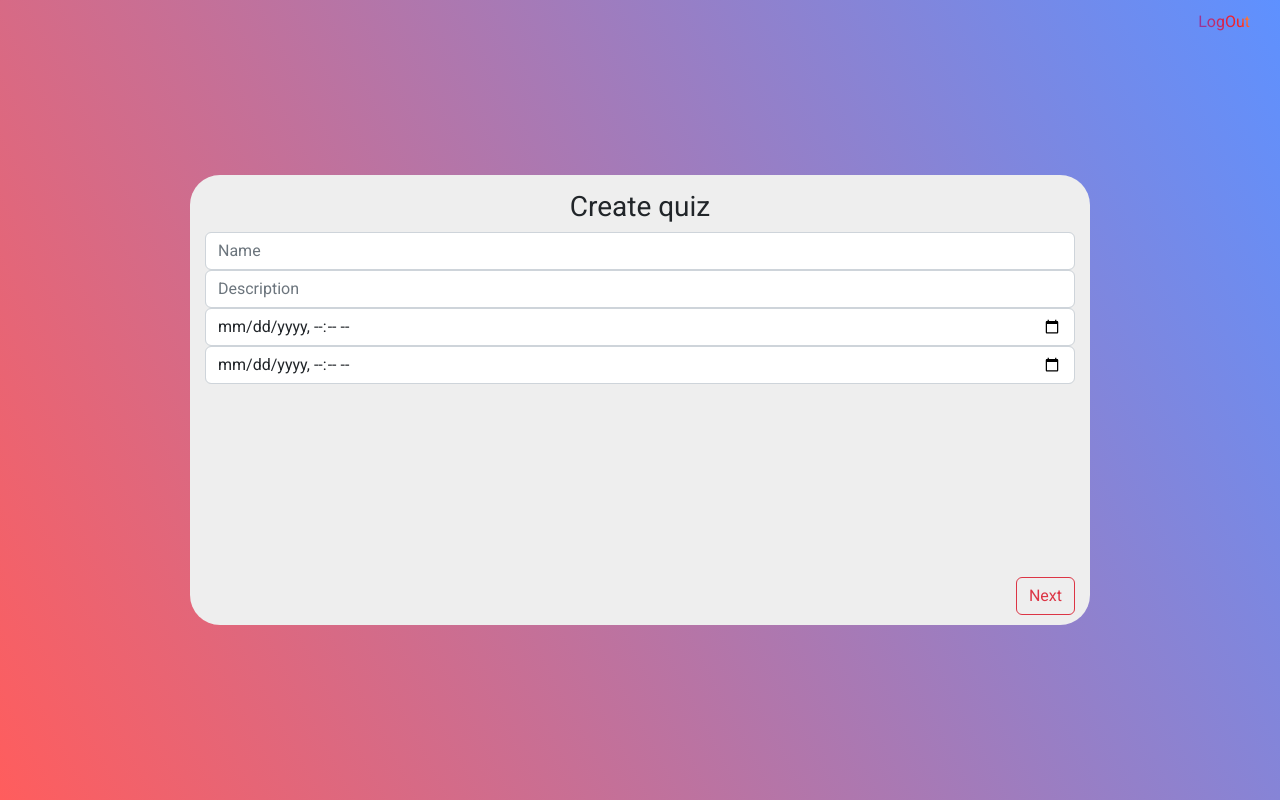
After one commit to TBR-Group-software/quiz-project, a Django app: page /create_quiz in a window 1280 px wide. The commit adds this page. Run offline with Django 4.2, Linux system fonts and the light colour scheme; the visitor is signed in with stand-in values (Sample User, id 1).

Commit message:
pre front/back for create quiz

```diff
--- /dev/null
+++ b/quiz/forms/__init__.py
@@ -0,0 +1,3 @@
+from .create_answer_form import *
+from .create_qiuz_form import *
+from .create_question_form import *
--- /dev/null
+++ b/quiz/forms/create_answer_form.py
@@ -0,0 +1,10 @@
+from django import forms
+
+
+class CreateAnswerForm(forms.Form):
+    name = forms.CharField(
+        label="",
+        widget=forms.TextInput(
+            attrs={"class": "form-control input", "placeholder": "name"}
+        ),
+    )
--- /dev/null
+++ b/quiz/forms/create_qiuz_form.py
@@ -0,0 +1,36 @@
+from django import forms
+
+
+class CreateQuizForm(forms.Form):
+    name = forms.CharField(
+        label="",
+        widget=forms.TextInput(
+            attrs={"class": "form-control input", "placeholder": "name"}
+        ),
+    )
+    description = forms.CharField(
+        label="",
+        widget=forms.TextInput(
+            attrs={"class": "form-control input", "placeholder": "description"}
+        ),
+    )
+    start_date = forms.DateTimeField(
+        label="",
+        widget=forms.DateTimeInput(
+            attrs={
+                "class": "form-control input",
+                "placeholder": "start date",
+                "type": "datetime-local",
+            }
+        ),
+    )
+    end_date = forms.DateTimeField(
+        label="",
+        widget=forms.DateTimeInput(
+            attrs={
+                "class": "form-control input",
+                "placeholder": "end date",
+                "type": "datetime-local",
+            }
+        ),
+    )
--- /dev/null
+++ b/quiz/forms/create_question_form.py
@@ -0,0 +1,10 @@
+from django import forms
+
+
+class CreateQuestionForm(forms.Form):
+    name = forms.CharField(
+        label="",
+        widget=forms.TextInput(
+            attrs={"class": "form-control input", "placeholder": "name"}
+        ),
+    )
--- /dev/null
+++ b/quiz/static/css/create_quiz.css
@@ -0,0 +1,25 @@
+.actions{
+    bottom: 10px;
+    right: 15px;
+}
+
+.actions-left{
+    bottom: 10px;
+    left: 15px;
+}
+
+.actions-center{
+    bottom: 10px;
+    left: 50%;
+    transform: translateX(-50%);
+}
+
+.actions-top-right{
+    top: 15px;
+    right: 15px;
+}
+
+.actions-top-left{
+    top: 15px;
+    left: 15px;
+}
--- /dev/null
+++ b/quiz/static/js/create_quiz.js
@@ -0,0 +1,171 @@
+const DEFAULT_ANSWER_COUNT = 3;
+const MIN_ANSWER_COUNT = 2;
+const MAX_ANSWER_COUNT = 5;
+
+const MAX_QUESTION_COUNT = 10;
+const MIN_QUESTION_COUNT = 2;
+
+function changeScreenToAddQuestion() {
+    const quizScreen = document.querySelector('.quiz');
+    const addQuestionScreen = document.querySelector('.question-answer');
+
+    document.querySelectorAll('.action').forEach(button => button.classList.remove('d-none'));
+
+    quizScreen.classList.add('d-none');
+    addQuestionScreen.classList.remove('d-none');
+
+    showOrHideNextButton();
+    showOrHideBackButton();
+}
+
+function addAnswer() {
+    const answerContainer = document.querySelector('.question-answer:not(.d-none)').querySelector('.answers');
+    const answerElemet = answerContainer.querySelector('.answer');
+    const answerCount = answerContainer.querySelectorAll('.answer').length;
+
+    if (answerCount >= MAX_ANSWER_COUNT) {
+        alert(`You can't add more than ${MAX_ANSWER_COUNT} answers`);
+        return;
+    }
+    const questionCount = document.querySelectorAll('.question-answer').length;
+    let newAnswer = answerElemet.cloneNode(true);
+    newAnswer.querySelector('input').value = '';
+    newAnswer.querySelector('input').name = `question_${questionCount}_answer_${answerCount + 1}`;
+    answerContainer.appendChild(newAnswer);
+
+    showOrHideNextButton();
+    showOrHideBackButton();
+}
+
+function addQuestion() {
+    const questionContainer = document.querySelector('.question-answer');
+    const questionCount = document.querySelectorAll('.question-answer').length;
+    if (questionCount >= MAX_QUESTION_COUNT) {
+        alert(`You can't add more than ${MAX_QUESTION_COUNT} questions`);
+        return;
+    }
+    let newQuestion = questionContainer.cloneNode(true);
+    newQuestion.querySelector('.question').name = `question_name_${questionCount + 1}`;
+
+    var answerIndex = 0;
+    newQuestion.querySelectorAll('.answer').forEach(answer => {
+        answerIndex++;
+        if (answerIndex > DEFAULT_ANSWER_COUNT) {
+            answer.remove()
+        }
+        else {
+            answer.querySelector('input').name = `question_${questionCount + 1}_answer_${answerIndex}`;
+        }
+    });
+    newQuestion.querySelectorAll('input[type="text"]').forEach(input => input.value = '');
+    newQuestion.classList.remove('d-none');
+    hideCurrentQuestion();
+    questionContainer.parentElement.appendChild(newQuestion);
+    showOrHideBackButton();
+    showOrHideNextButton();
+}
+
+function hideCurrentQuestion() {
+    const currentQuestion = document.querySelector('.question-answer:not(.d-none)');
+    currentQuestion.classList.add('d-none');
+}
+
+function createQuiz() {
+    const quizForm = document.getElementById('createQuizForm');
+    quizForm.submit();
+}
+
+function removeAnswer(element) {
+    const answerContainer = element.parentElement.parentElement;
+    const answerCount = answerContainer.querySelectorAll('.answer').length;
+
+    if (answerCount > MIN_ANSWER_COUNT) {
+        element.parentElement.remove();
+        const answerContainer = document.querySelector('.question-answer:not(.d-none)').querySelector('.answers')
+        const answers = answerContainer.querySelectorAll('.answer');
+        answers.forEach((answer, index) => {
+            answer.querySelector('input').name = answer.querySelector('input').name.replace(/answer_\d+/, `answer_${index + 1}`);
+        });
+    }
+    else {
+        alert(`You need at least ${MIN_ANSWER_COUNT} answers`);
+    }
+}
+
+function removeQuestion() {
+    const currentQuestion = document.querySelector('.question-answer:not(.d-none)');
+    const prevQuestion = currentQuestion.previousElementSibling;
+
+    if (prevQuestion == null | !prevQuestion.classList.contains('question-answer')) {
+        alert('You need at least one question');
+        return;
+    }
+    currentQuestion.remove();
+    prevQuestion.classList.remove('d-none');
+
+    showOrHideNextButton();
+    showOrHideBackButton();
+}
+
+function backButton() {
+    const currentQuestion = document.querySelector('.question-answer:not(.d-none)');
+    const prevQuestion = currentQuestion.previousElementSibling;
+
+    if (prevQuestion == null || !prevQuestion.classList.contains('question-answer')) {
+        alert('You need at least one question');
+        return;
+    }
+    currentQuestion.classList.add('d-none');
+    prevQuestion.classList.remove('d-none');
+
+    showOrHideNextButton();
+    showOrHideBackButton();
+}
+
+function nextButton() {
+    const currentQuestion = document.querySelector('.question-answer:not(.d-none)');
+    const nextQuestion = currentQuestion.nextElementSibling;
+
+    if (nextQuestion == null || !nextQuestion.classList.contains('question-answer')) {
+        alert('You need at least one question');
+        return;
+    }
+    currentQuestion.classList.add('d-none');
+    nextQuestion.classList.remove('d-none');
+
+    showOrHideNextButton();
+    showOrHideBackButton();
+}
+
+function showOrHideNextButton(){
+    const currentQuestion = document.querySelector('.question-answer:not(.d-none)');
+    const nextQuestion = currentQuestion.nextElementSibling;
+    console.log(nextQuestion);
+    if (nextQuestion==null){ console.log('null');}
+
+    if (nextQuestion == null || !nextQuestion.classList.contains('question-answer')) {
+        document.querySelector('.next-button').classList.add('d-none');
+        console.log('next button hidden');
+    }
+    else {
+        document.querySelector('.next-button').classList.remove('d-none');
+        console.log('back button shown');
+    }
+
+}
+
+function showOrHideBackButton(){
+    const currentQuestion = document.querySelector('.question-answer:not(.d-none)');
+    const prevQuestion = currentQuestion.previousElementSibling;
+
+    if (prevQuestion == null || !prevQuestion.classList.contains('question-answer')) {
+
+        document.querySelector('.back-button').classList.add('d-none');
+        console.log('back button hidden');
+    }
+    else {
+        document.querySelector('.back-button').classList.remove('d-none');
+        console.log('next button shown');
+    }
+
+}
--- a/quiz/templates/base.html
+++ b/quiz/templates/base.html
@@ -26,7 +26,9 @@
         </title>
     </head>
     <body>
-        <a href="{% url 'account:logout' %}" class="position-absolute logout-button">LogOut</a>
+        {% if user.is_authenticated %}
+            <a href="{% url 'account:logout' %}" class="position-absolute logout-button">LogOut</a>
+        {% endif %}
         <script src="https://cdn.jsdelivr.net/npm/bootstrap@5.2.3/dist/js/bootstrap.bundle.min.js"
                 integrity="sha384-kenU1KFdBIe4zVF0s0G1M5b4hcpxyD9F7jL+jjXkk+Q2h455rYXK/7HAuoJl+0I4"
                 crossorigin="anonymous"></script>
--- /dev/null
+++ b/quiz/templates/create_quiz.html
@@ -0,0 +1,126 @@
+{% extends "base.html" %}
+{% load static %}
+{% block title %}
+    Create quiz
+{% endblock title %}
+{% block imports %}
+    <link rel="stylesheet" href="{% static 'css/create_quiz.css' %}">
+    <script src="{% static 'js/create_quiz.js' %}"></script>
+{% endblock imports %}
+{% block content %}
+    <div class="container d-flex align-items-center justify-content-center">
+        <div class="screen position-relative">
+            <h1 class="text-center h3">Create quiz</h1>
+            <form action="" method="post" id="createQuizForm">
+                {% csrf_token %}
+                <div class="quiz">
+                    <input type="text"
+                           name="name"
+                           id="name"
+                           class="form-control"
+                           placeholder="Name">
+                    <input name="description"
+                           id="description"
+                           class="form-control"
+                           placeholder="Description">
+                    <input type="datetime-local"
+                           name="start_date"
+                           id="start_date"
+                           class="form-control"
+                           placeholder="Start date">
+                    <input type="datetime-local"
+                           name="end_date"
+                           id="end_date"
+                           class="form-control"
+                           placeholder="End date">
+                    <div class="actions position-absolute">
+                        <input type="button"
+                               class="btn btn-outline-danger"
+                               value="Next"
+                               onclick="changeScreenToAddQuestion()">
+                    </div>
+                </div>
+                <div class="questions">
+                    <div class="question-answer d-none">
+                        <div class="mb-1">
+                            <span>Question</span>
+                            <input type="text"
+                                   name="question_name_1"
+                                   class="form-control question"
+                                   placeholder="Question">
+                        </div>
+                        <div class="answers mb-5">
+                            <div class="mb-1">
+                                <span>Answers</span>
+                                <input type="button"
+                                       class="btn btn-outline-danger"
+                                       value="+"
+                                       onclick="addAnswer()">
+                            </div>
+                            <div class="answer d-flex mb-2">
+                                <input type="text"
+                                       name="question_1_answer_1"
+                                       class="form-control"
+                                       placeholder="Answer">
+                                <input class="btn btn-outline-danger ms-2"
+                                       type="button"
+                                       onclick="removeAnswer(this)"
+                                       value="X">
+                            </div>
+                            <div class="answer d-flex mb-2">
+                                <input type="text"
+                                       name="question_1_answer_2"
+                                       class="form-control"
+                                       placeholder="Answer">
+                                <input class="btn btn-outline-danger ms-2"
+                                       type="button"
+                                       onclick="removeAnswer(this)"
+                                       value="X">
+                            </div>
+                            <div class="answer d-flex mb-2">
+                                <input type="text"
+                                       name="question_1_answer_3"
+                                       class="form-control"
+                                       placeholder="Answer">
+                                <input class="btn btn-outline-danger ms-2"
+                                       type="button"
+                                       onclick="removeAnswer(this)"
+                                       value="X">
+                            </div>
+                        </div>
+                    </div>
+                </div>
+                <div class="actions-top-right action-create-quiz position-absolute d-none">
+                        <input type="button"
+                               class="btn btn-outline-danger"
+                               value="Create quiz"
+                               onclick="createQuiz()">
+                    </div>
+                    <div class="actions-top-right action next-button position-absolute d-none">
+                        <input type="button"
+                               class="btn btn-outline-danger"
+                               value="Next"
+                               onclick="nextButton()">
+                    </div>
+                    <div class="actions action position-absolute d-none">
+                        <input type="button"
+                               class="btn btn-outline-danger"
+                               value="Add question"
+                               onclick="addQuestion()">
+                    </div>
+                    <div class="actions-left action position-absolute d-none">
+                        <input type="button"
+                               class="btn btn-outline-danger"
+                               value="Delete question"
+                               onclick="removeQuestion()">
+                    </div>
+                    <div class="actions-top-left action back-button position-absolute d-none">
+                        <input type="button"
+                               class="btn btn-outline-danger"
+                               value="Back"
+                               onclick="backButton()">
+                    </div>
+            </form>
+        </div>
+    </div>
+{% endblock content %}
--- a/quiz/templates/quiz.html
+++ b/quiz/templates/quiz.html
@@ -23,7 +23,7 @@
                              aria-valuemax="100"></div>
                     </div>
                 </div>
-                <div class="back-button-container d-none ">
+                <div class="back-button-container d-none">
                     <input type="button"
                            class="btn btn-outline-danger float-end position-absolute"
                            value="Back"
--- a/quiz/urls.py
+++ b/quiz/urls.py
@@ -1,9 +1,10 @@
 from django.urls import path
 
-from quiz.views import IndexView, QuizView, set_user_answer_view
+from quiz.views import CreateQuizView, IndexView, QuizView, set_user_answer_view
 
 urlpatterns = [
     path("quiz/<slug:slug>", QuizView.as_view(), name="quiz"),
     path("set_user_answer", set_user_answer_view, name="set_user_answer"),
+    path("create_quiz", CreateQuizView.as_view(), name="create_quiz"),
     path("", IndexView.as_view(), name="index"),
 ]
--- a/quiz/views/__init__.py
+++ b/quiz/views/__init__.py
@@ -1,3 +1,4 @@
+from .create_quiz_view import *
 from .index_view import *
 from .quiz_view import *
 from .set_user_answer_view import *
--- /dev/null
+++ b/quiz/views/create_quiz_view.py
@@ -0,0 +1,30 @@
+from django.contrib.auth.mixins import LoginRequiredMixin
+from django.http import (
+    HttpRequest,
+    HttpResponse,
+    HttpResponsePermanentRedirect,
+    HttpResponseRedirect,
+)
+from django.shortcuts import redirect, render
+from django.views import View
+
+from quiz.forms import CreateAnswerForm, CreateQuestionForm, CreateQuizForm
+
+
+class CreateQuizView(LoginRequiredMixin, View):
+    """Create quiz view."""
+
+    def get(self, request: HttpRequest) -> HttpResponse:
+        context = {
+            "quiz_form": CreateQuizForm(),
+            "question_form": CreateQuestionForm(),
+            "answer_form": CreateAnswerForm(),
+        }
+
+        return render(request, "create_quiz.html", context)
+
+    def post(
+        self, request: HttpRequest
+    ) -> HttpResponseRedirect | HttpResponsePermanentRedirect:
+        print(request.POST)
+        return redirect("quiz:index")
--- a/quiz/views/index_view.py
+++ b/quiz/views/index_view.py
@@ -1,4 +1,5 @@
 from django.contrib.auth.mixins import LoginRequiredMixin
+from django.http import HttpRequest, HttpResponse
 from django.shortcuts import render
 from django.utils import timezone
 from django.views import View
@@ -9,7 +10,7 @@ from quiz.models import Quiz
 class IndexView(LoginRequiredMixin, View):
     """Index view."""
 
-    def get(self, request):
+    def get(self, request: HttpRequest) -> HttpResponse:
         today = timezone.now()
         quizzes = Quiz.objects.filter(start_date__lte=today, end_date__gte=today)
         return render(request, "index.html", {"quizzes": quizzes})
--- a/quiz/views/quiz_view.py
+++ b/quiz/views/quiz_view.py
@@ -1,4 +1,4 @@
-from django.http import HttpRequest
+from django.http import HttpRequest, HttpResponse
 from django.shortcuts import render
 from django.views import View
 
@@ -8,7 +8,7 @@ from quiz.models import Quiz
 class QuizView(View):
     """Quiz view."""
 
-    def get(self, request: HttpRequest, slug: str):
+    def get(self, request: HttpRequest, slug: str) -> HttpResponse:
         try:
             quiz = Quiz.objects.get(slug=slug)
         except Quiz.DoesNotExist:
```
Also changed, not shown: quiz/static/js/quiz.js (+9 -9 lines), .isort.cfg (deleted), .pre-commit-config.yaml.
